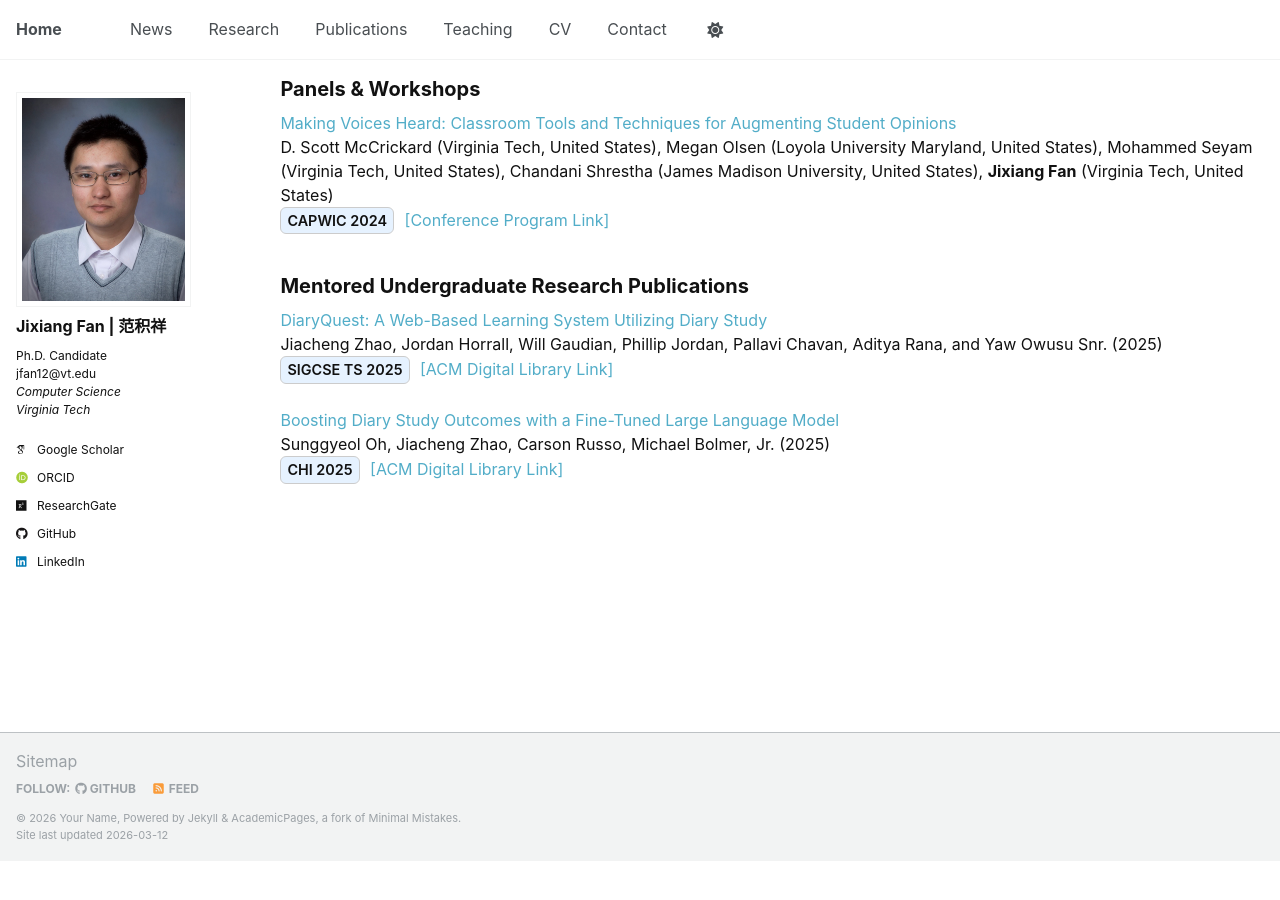
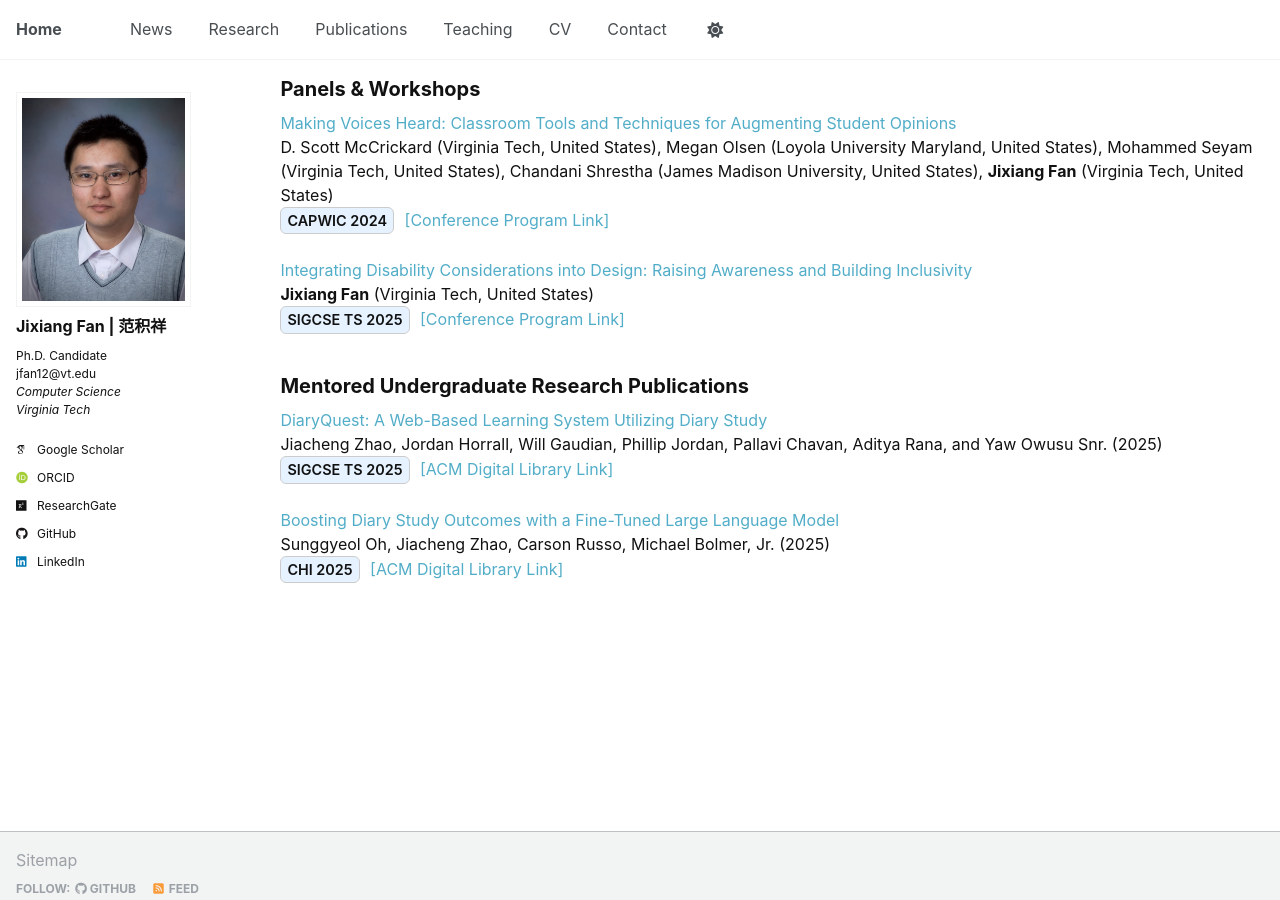
Before and after one commit to JixiangFan/web, a Jekyll site: the page built from _pages/publications.html, in a window 1280 px wide and 900 px high, scrolled down 2432 px. Built offline with Jekyll 4.4.1, drawn with Linux system fonts in a browser that asks for light colours; some web fonts are replaced; before the commit the page ends 3293 px from its top, so only the background shows below that.

Commit message:
Update publications.html

```diff
--- a/_pages/publications.html
+++ b/_pages/publications.html
@@ -451,6 +451,22 @@ archival works.
   <a href="https://easychair.org/smart-program/ACMCAPWIC2024/2024-04-06.html">[Conference Program Link]</a>
 </div>
 
+<div class="pub-entry">
+  <a href="https://sigcse2025.sigcse.org/details/sigcse-ts-2025-birds-of-a-feather/9/Disability-and-Accessibility-in-Computer-Science-Education">
+    Integrating Disability Considerations into Design: Raising Awareness and Building Inclusivity
+  </a><br>
+
+  <strong>Jixiang Fan</strong> (Virginia Tech, United States)<br>
+
+  <span style="display:inline-block; padding:2px 6px; font-size:90%;
+               font-weight:600; border:1px solid #ccc; border-radius:6px;
+               background:#e6f2ff; margin-right:6px;">
+    SIGCSE TS 2025
+  </span>
+
+  <a href="https://sigcse2025.sigcse.org/details/sigcse-ts-2025-birds-of-a-feather/9/Disability-and-Accessibility-in-Computer-Science-Education">[Conference Program Link]</a>
+</div>
+
 
 <h2>Mentored Undergraduate Research Publications</h2>
 
```
